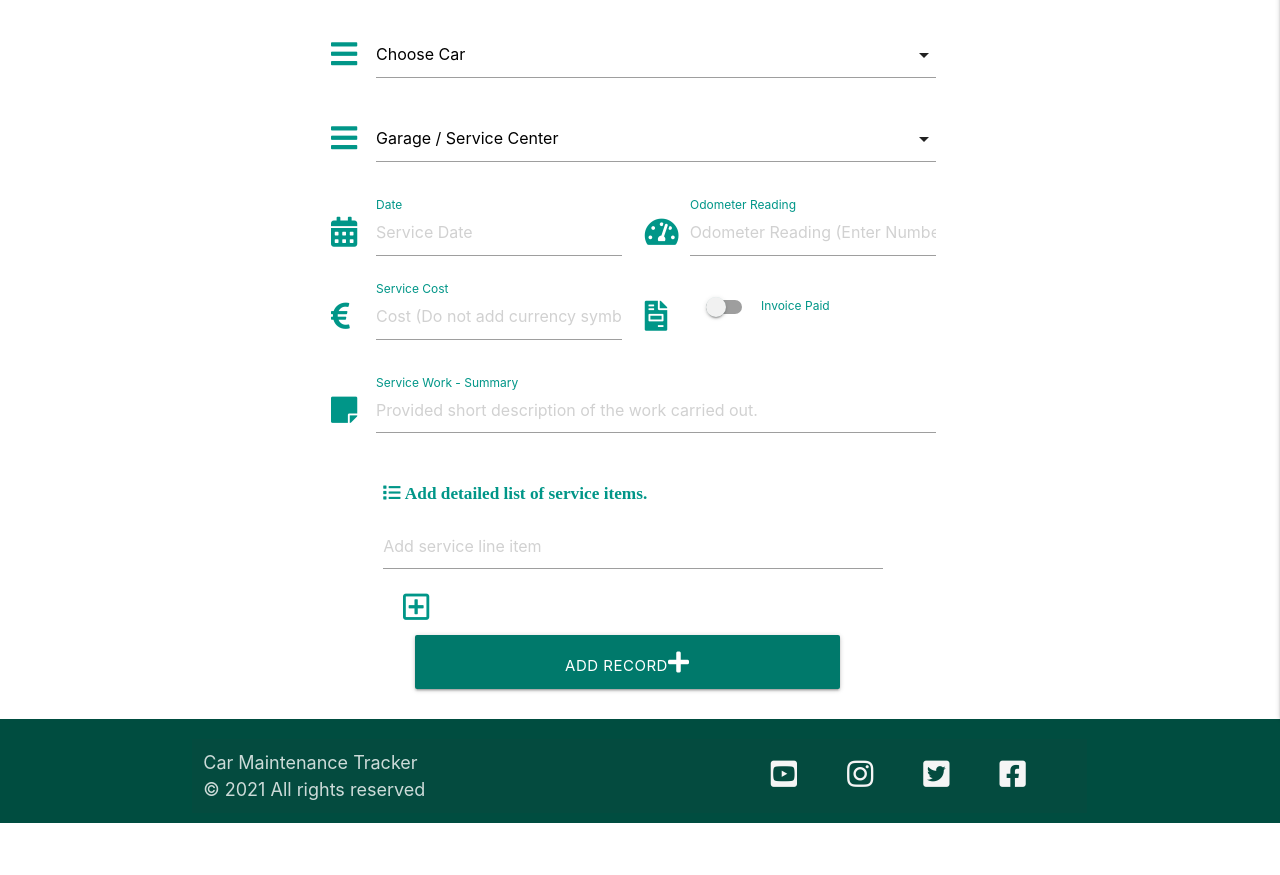
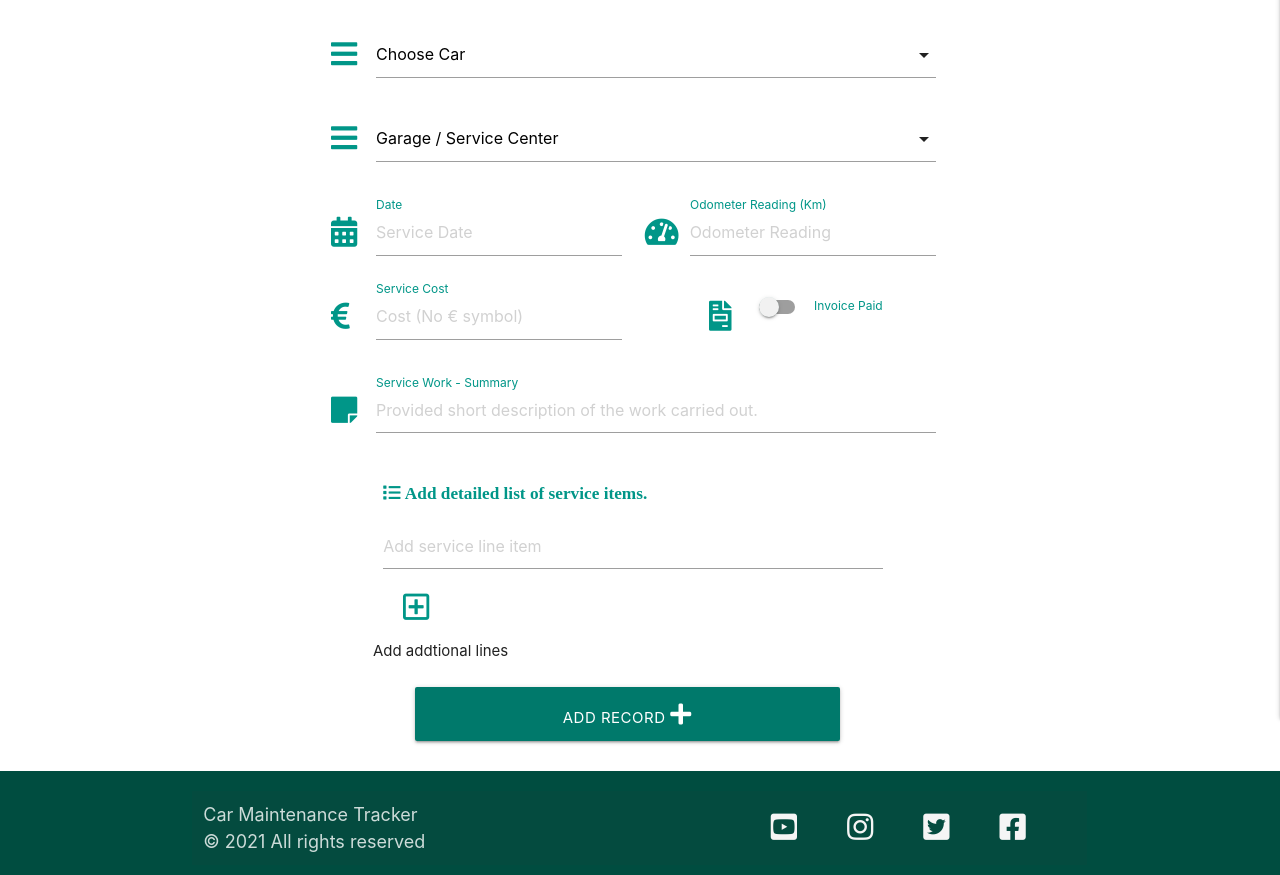
Before and after one commit to 31Amin/car_maintenance_tracker, a Flask app: page /add_record in a window 1280 px wide. Shown: the part 142-1017 px from the top of the page. Before the commit the page ends 965 px from the top, so only its background shows below. Run offline with Flask 2, Linux system fonts and the light colour scheme; the visitor is signed in with stand-in values (Sample User, id 1); data that the repository does not hold is empty; some libraries are stand-ins or nearby versions.

Commit message:
fixed some issues on the add record page. Chnaged colour on date picker pop-out to black text, as it was white on white, fixed button on mobile, was alligned to the left, made it a full width buton. updated html and css styling

```diff
--- a/static/css/style.css
+++ b/static/css/style.css
@@ -96,7 +96,12 @@ main {
 .admin_help{
     text-decoration: underline;
 }
-
+.datepicker-day-button{
+    color: black;
+}
+.invoice{
+    font-size: 50%;
+}
 .admin_help:hover{
     text-decoration: none;
     font-size: 110%;
--- a/templates/add_record.html
+++ b/templates/add_record.html
@@ -33,15 +33,15 @@
             </div>
             <div class="input-field col s6">
                 <i class="fas fa-tachometer-alt prefix teal-text"></i>
-                <input placeholder="Odometer Reading (Enter Numbers only)" id="odometer_reading" name="odometer_reading" type="number" class="validate">
-                <label for="odometer_reading" class="teal-text">Odometer Reading</label>
+                <input placeholder="Odometer Reading" id="odometer_reading" name="odometer_reading" type="number" class="validate">
+                <label for="odometer_reading" class="teal-text">Odometer Reading (Km)</label>
             </div>
             <div class="input-field col s6">
                 <i class="fas fa-euro-sign prefix teal-text"></i>
-                <input placeholder="Cost (Do not add currency symbol)" id="service_cost" name="service_cost" type="number" class="validate">
+                <input placeholder="Cost (No € symbol)" id="service_cost" name="service_cost" type="number" step=".01" class="validate">
                 <label for="service_cost" class="teal-text">Service Cost</label>
             </div>
-            <div class="input-field col s6">
+            <div class="input-field col s6 center-align">
                 <div class="switch">
                     <i class="fas fa-file-invoice prefix teal-text"></i>
                     <label for="service_paid" class="teal-text">
@@ -61,25 +61,26 @@
         </div>
 
         <div class="row">
-            <div class="col s10 offset-m1">
+            <div class="col s10 offset-s1">
                 <h6 class="fas fa-list teal-text list_icon">  Add detailed list of service items.</h6>
             </div>
-            <div class="input-field col s10 offset-m1 item">
+            <div class="input-field col s10 offset-s1 item">
                 <input placeholder="Add service line item" id="service_items" name="service_items" type="text"
                     class="validate black-text">
                 <label for="service_items"></label>
             </div>
             <div class="row">
-                <div class="col s12 s10 offset-m1">
+                <div class="col s12 s10 offset-s1">
                     <i role="button" class="far fa-plus-square add_item teal-text item_button" aria-label="Add Service Item"></i>
                     <i role="button" class="far fa-minus-square red-text remove_item item_button" aria-label="Remove Service Item"></i>
+                    <p>Add addtional lines</p>
                 </div>
             </div>
             <div class="row">
-                    <button type="submit" class="col s8 m8 offset-m2 btn-large teal darken-2">
-                        Add Record<i class="fas fa-plus"></i>
-                    </button>
-                </div>
+                <button type="Submit" class="col s12 m8 offset-m2 btn-large teal darken-2">
+                     Add Record <i class="fas fa-plus"></i>
+                </button>
+          </div>
         </div>
     </form>
 </div>
```
